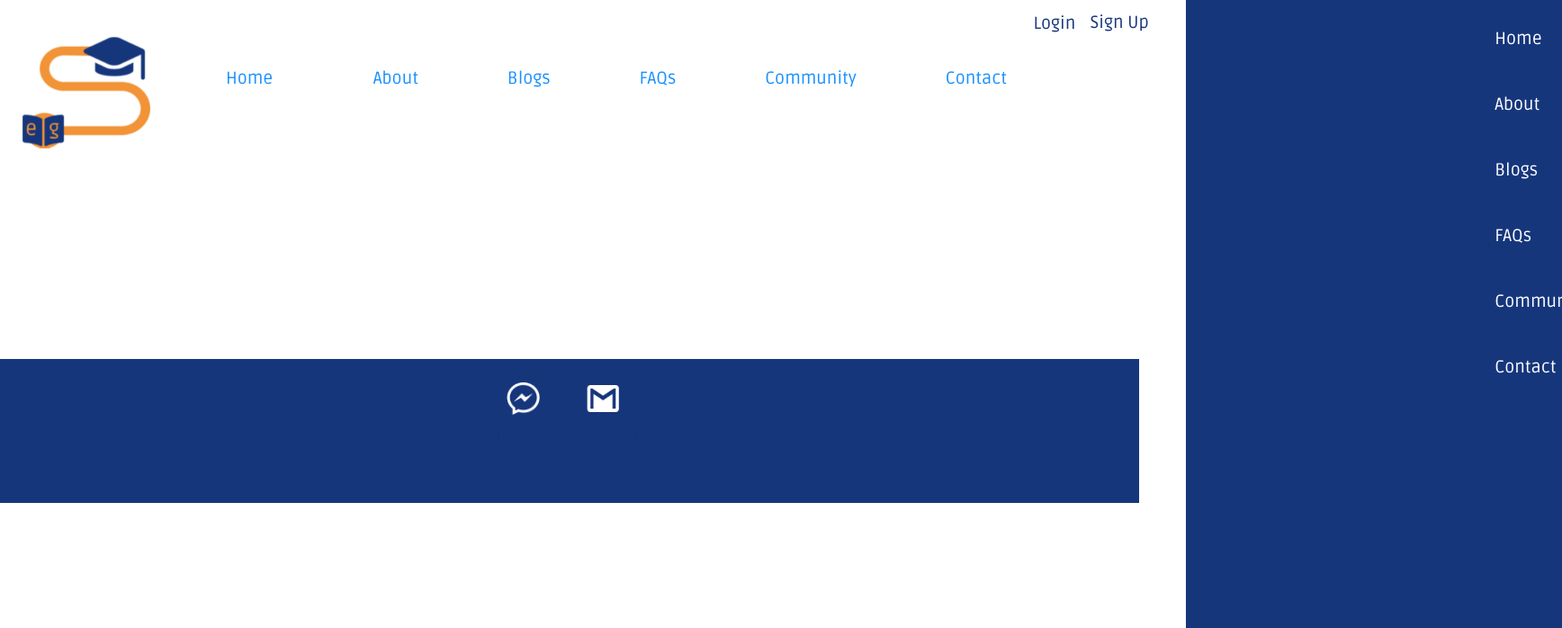
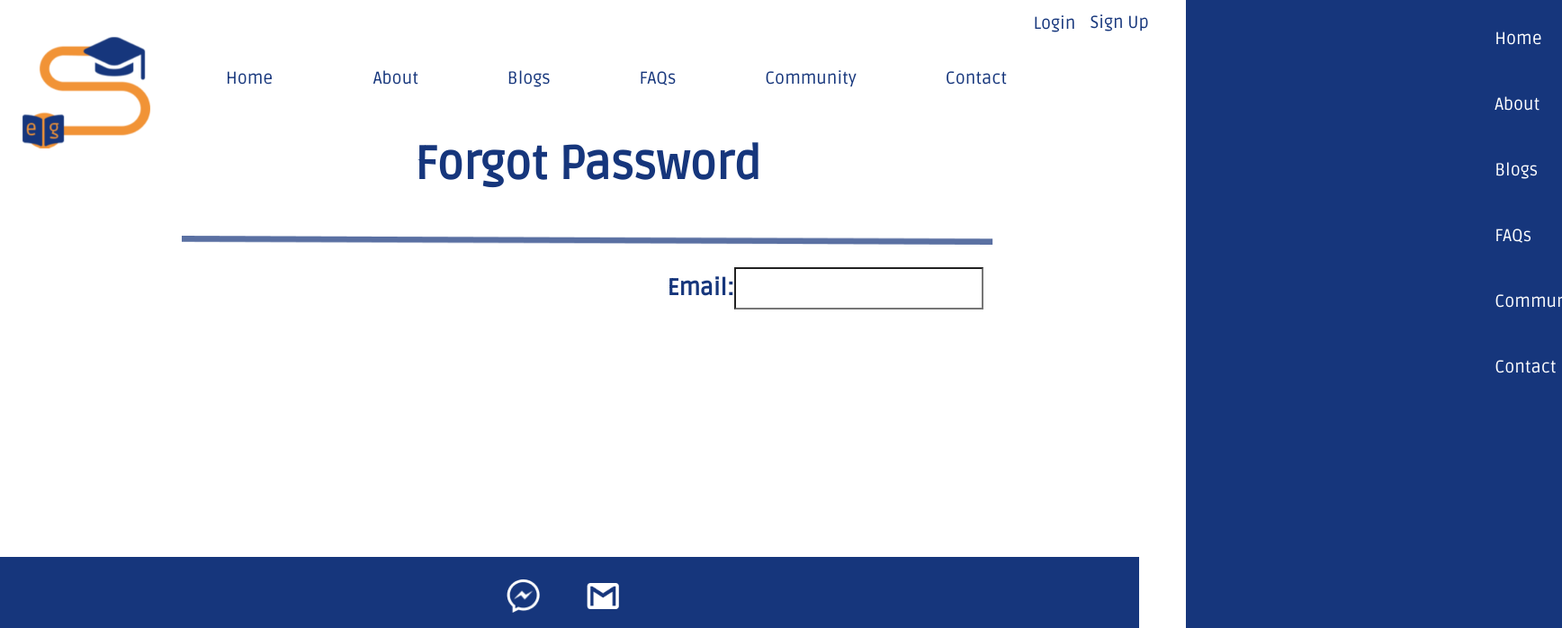
Before and after one commit to Atcha-Abe/eduguide-ver-4, a React (Create React App) app: page /forgotpass in a window 1280 px wide. Shown: the top 698 px of the page at 90% size, 1736 px wide, since content can reach past the window. Built offline with nearby package versions, Linux system fonts and the light colour scheme.

Commit message:
updated css ver 2

```diff
--- a/src/App.js
+++ b/src/App.js
@@ -76,6 +76,7 @@ function App() {
           <Route exact path="/changeicon" component={ChangeIcon} />
           <Route exact path="/changepass" component={ChangePass} />
           <Route exact path="/testresults" component={TestResults} />
+          <Route exact path="/forgotpass" component={ForgotPassword} />
           <Route exact path="/gendesc" component={GenDesc} />
           <Route exact path="/gentest" component={GenTest} />
           <Route exact path="/genresults" component={GenResults} />
--- a/src/account/Account.css
+++ b/src/account/Account.css
@@ -18,9 +18,16 @@
 
 label {
   font-family: Ruda;
-  font-size: 2vw;
+  font-size: 2vw !important;
   margin-left: -50%;
-  font-weight: 600;
+  font-weight: 600 !important;
+}
+
+.input-label {
+  font-family: Ruda;
+  font-size: 3vw;
+  margin-left: -35%;
+  font-weight: 800;
 }
 form {
   margin-bottom: 1.5vw;
@@ -178,3 +185,7 @@ h3 {
   display: flex;
   margin-left: 8%;
 }
+
+.link-text {
+  color: #16367c;
+}
--- a/src/account/ForgotPassword.js
+++ b/src/account/ForgotPassword.js
@@ -4,22 +4,21 @@ import validate from "./validateInfo";
 function ForgotPassword() {
   const { values, errors } = useForm(validate);
   return (
-    <div>
-      <h1> test </h1>
-      <form>
-        <div>
-          <label>
+    <div align="center">
+      <h1> Forgot Password </h1>
+      <img src="./icons/Line.png" className="line"></img>
+      <form className="sign-form">
+        <label className="input-label">
           Email:
           <input
             type="text"
             name="email"
             value={values.name}
-              className="field"
+            className="input-field"
             onChange=""
           />{" "}
           {errors.email && <p className="form-error">{errors.email}</p>}
         </label>
-        </div>
       </form>
     </div>
   );
--- a/src/account/Login.js
+++ b/src/account/Login.js
@@ -90,12 +90,11 @@ function LogIn() {
   };
 
   return (
-    <body>
     <div align="center">
       <h1>Log In</h1>
       <img src="./icons/Line.png" className="line"></img>
       <form align="left" className="sign-form">
-          <label>
+        <label className="input-label">
           <b>Username:</b>
           <input
             type="text"
@@ -108,7 +107,7 @@ function LogIn() {
           />
         </label>
         <br></br>
-          <label>
+        <label className="input-label">
           <b>Password:</b>
           <input
             type="password"
@@ -122,7 +121,7 @@ function LogIn() {
       </form>
 
       <b>
-          <Link to="/forgotpass" style={{ textDecoration: "none" }}>
+        <Link to="/forgotpass" className="link-text">
           Forgot Password?
         </Link>
       </b>
@@ -142,13 +141,12 @@ function LogIn() {
       <p>
         Don't have an account yet? <br></br> <br></br> Sign Up{" "}
         <b>
-            <Link to="/signup" style={{ textDecoration: "none" }}>
+          <Link to="/signup" className="link-text">
             here
           </Link>
         </b>
       </p>
     </div>
-    </body>
   );
 }
 
--- a/src/account/SignUp.js
+++ b/src/account/SignUp.js
@@ -221,7 +221,7 @@ function SignUp(props) {
       <p>
         Already have an account? <br></br> Log In{" "}
         <b>
-          <Link to="/login" style={{ textDecoration: "none" }}>
+          <Link to="/login" className="link-text">
             here
           </Link>
         </b>
--- a/src/components/Navbar.css
+++ b/src/components/Navbar.css
@@ -33,7 +33,6 @@ img {
   margin-left: -58%;
   margin-right: 10%;
   justify-content: space-around;
-  color: var(--eduguide_blue) !important;
 }
 
 .navbar__link {
@@ -42,6 +41,7 @@ img {
   font-size: 1.5vw;
   transition: 0.2s;
   text-decoration: none;
+  color: #16367c;
 }
 
 .navbar__link:hover {
--- a/src/menu/Menu.css
+++ b/src/menu/Menu.css
@@ -10,7 +10,7 @@ h1 {
 p {
   font-family: Ruda;
   font-size: 1.5vw;
-  color: var(--eduguide_blue) !important;
+  color: var(--eduguide_blue);
   text-align: center;
   margin-top: 2.5%;
   font-weight: 400 !important;
--- a/src/menu/System.js
+++ b/src/menu/System.js
@@ -25,27 +25,21 @@ export default class System extends Component {
               />
             </Link>
             {header ? (
-              <Link to="/welcome">
+              <Link to="./welcome">
                 <Card title="Take the Test" imageUrl="./images/Test.jpg" />
               </Link>
             ) : (
-              <Link to="/login">
+              <Link to="./login">
                 <Card title="Take the Test" imageUrl="./images/Test.jpg" />
               </Link>
             )}
 
-            {header ? (
-              <Link to="/community">
-                <Card
-                  title="Share it with your friends"
-                  imageUrl="./images/ShareF.jpg"
-                />
-              </Link>
-            ) : (
-              <Link to="/login">
-                <Card title="Take the Test" imageUrl="./images/Test.jpg" />
-              </Link>
-            )}
+            <Link to="./community">
+              <Card
+                title="Share it with your friends"
+                imageUrl="./images/ShareF.jpg"
+              />
+            </Link>
 
             <br></br>
           </div>
```
Lines whose indentation alone changed are shown as unchanged.
